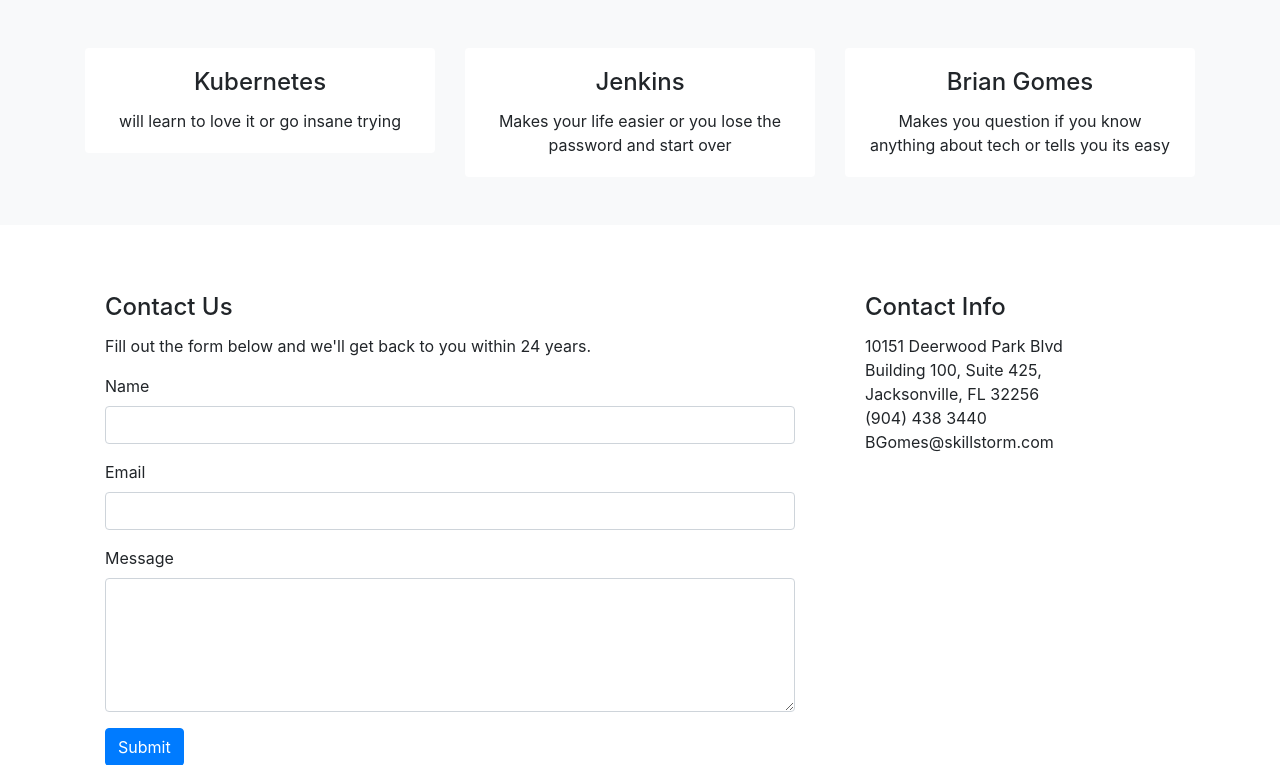
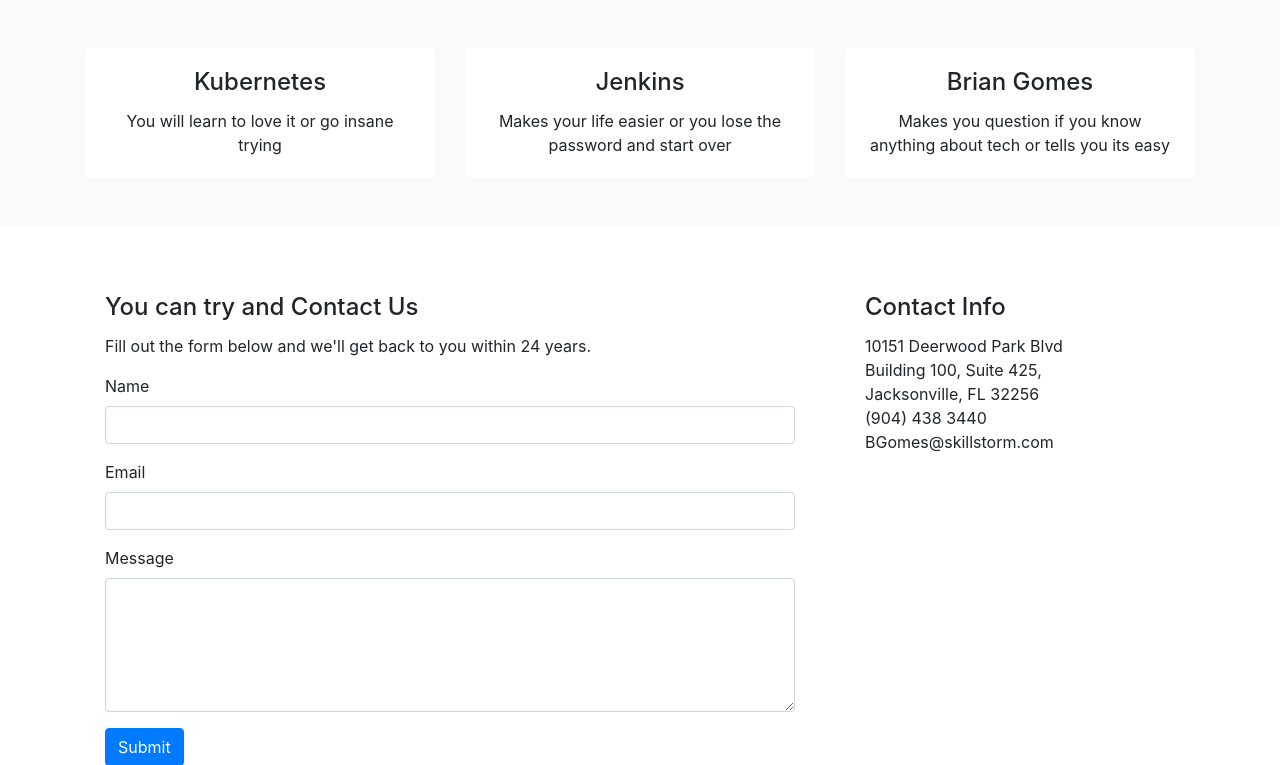
Before and after one commit to glburke77890/Team4, a Flask app: page / in a window 1280 px wide. Shown: the part 238-1003 px from the top of the page. Run offline with Flask 2, Linux system fonts and the light colour scheme; some libraries are stand-ins or nearby versions.

Commit message:
complete

```diff
--- a/templates/index.html
+++ b/templates/index.html
@@ -52,7 +52,7 @@
 						<div class="card-body text-center">
 							<i class="fa fa-bullhorn fa-3x mb-3"></i>
 							<h4 class="card-title">Kubernetes</h4>
-							<p class="card-text">will learn to love it or go insane trying </p>
+							<p class="card-text">You will learn to love it or go insane trying </p>
 						</div>
 					</div>
 				</div>
@@ -85,7 +85,7 @@
 				<div class="col-md-8">
 					<div class="card border-0">
 						<div class="card-body">
-							<h4 class="card-title">Contact Us</h4>
+							<h4 class="card-title">You can try and Contact Us</h4>
 							<p class="card-text">Fill out the form below and we'll get back to you within 24 years.</p>
 							<form action="{{ url_for('contact') }}" method="post">
 								<div class="form-group">
```
